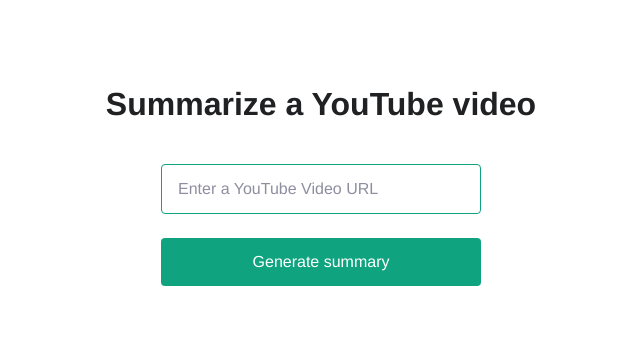
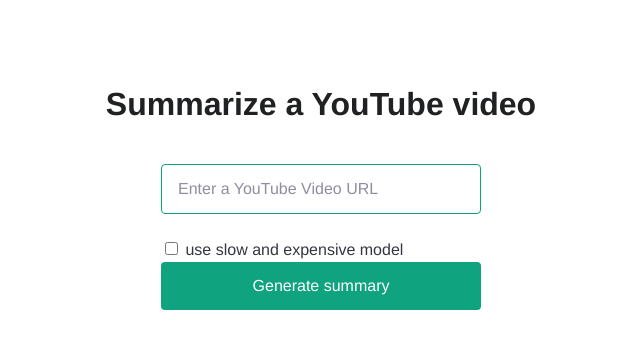
Before and after one commit to fedor-chervinskii/gpt-frontend, a Flask app: page / in a window 1280 px wide. Shown: the top 349 px of the page, without its empty margins (319-959 px from the left). Run offline with Flask 2, Linux system fonts and the light colour scheme; some web fonts are replaced.

Commit message:
add optional model change

```diff
--- a/gpt_frontend/summarize.py
+++ b/gpt_frontend/summarize.py
@@ -39,8 +39,12 @@ def summarize_video():
         #response = transcript_plain_text
 
         #for capabilities and pricing see https://beta.openai.com/docs/models/gpt-3
-        #model = "text-davinci-003"
-        model = "text-curie-001"
+        if request.form.get('big_model'):
+            model = "text-davinci-003"
+
+        else:
+            model = "text-curie-001"
+        logging.debug("using model: {}".format(model))
 
         response = openai.Completion.create(
             model=model,
--- a/gpt_frontend/templates/index.html
+++ b/gpt_frontend/templates/index.html
@@ -15,6 +15,10 @@
       <!--<br>-->
       <form action="/api/summarize_video" method="post">
         <input type="text" name="video_url" placeholder="Enter a YouTube Video URL" required />
+          <div>
+            <input type="checkbox" name="big_model" id="big_model" />
+            <label for="big_model">use slow and expensive model</label>
+          </div>
         <input type="submit" value="Generate summary" />
       </form>
       {% if result %}
```
